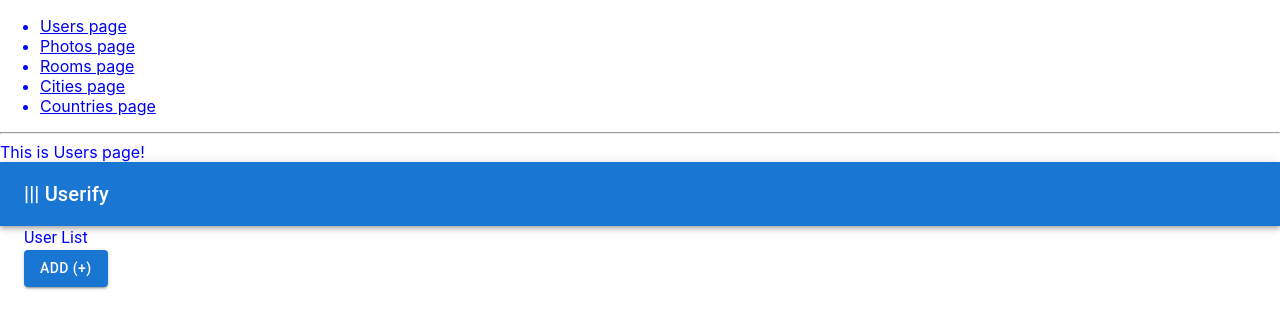
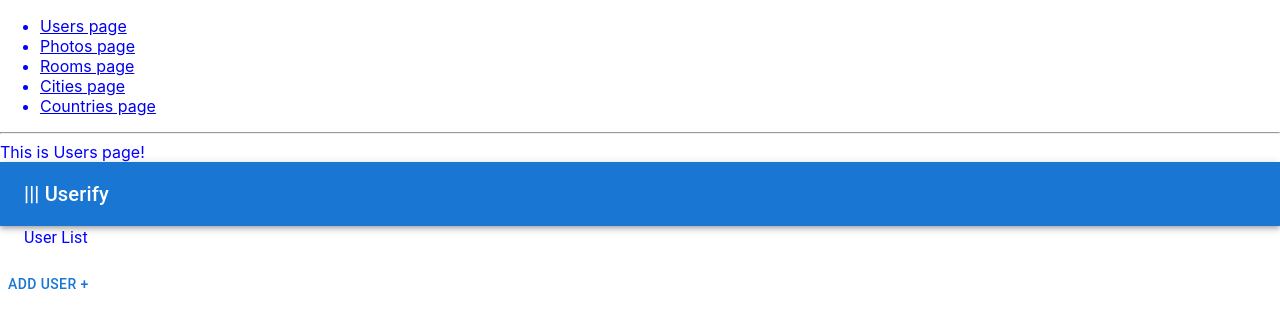
Before and after one commit to pawelwojtanowicz/two-pages-practice, a React (Create React App) app: page /users in a window 1280 px wide. Shown: the top 328 px of the page. Built offline with nearby package versions, Linux system fonts and the light colour scheme.

Commit message:
refactor

```diff
--- a/src/userify-components/AddingSpace.tsx
+++ b/src/userify-components/AddingSpace.tsx
@@ -1,21 +1,27 @@
 // @ts-nocheck
+
 import { Box } from "@mui/system";
 import { Typography } from "@mui/material";
 import { Button } from "@mui/material";
 import UserTextField from "./UserTextField";
 import { useState } from "react";
+import { User } from "./types";
 
 interface Props {
-  setUsers;
+  hideAddUsers: () => void;
+  addUser: (newUser: User) => void;
 }
 
-const AddingSpace: React.FC<Props> = ({ setUsers }) => {
+const AddingSpace: React.FC<Props> = ({ addUser, hideAddUsers }) => {
   const [name, setName] = useState();
   const [lastName, setLastName] = useState();
   const [age, setAge] = useState();
-  const change = () => {
-    setUsers([name, lastName, age]);
+
+  const changeUsers = () => {
+    addUser({ name, age, id: 2 });
+    hideAddUsers();
   };
+
   return (
     <div>
       <Box ml={3} textAlign="left">
@@ -36,7 +42,7 @@ const AddingSpace: React.FC<Props> = ({ setUsers }) => {
           />
           <UserTextField id="age" label="age" onChangeHandler={setAge} />
         </Box>
-        <Button variant="contained" onClick={change}>
+        <Button variant="contained" onClick={changeUsers}>
           {"Submit -->"}
         </Button>
       </Box>
--- a/src/userify-components/UserList.tsx
+++ b/src/userify-components/UserList.tsx
@@ -1,27 +1,24 @@
-// @ts-nocheck
-import { Box } from "@mui/material";
+import { Box, List, ListItem } from "@mui/material";
 import { Typography } from "@mui/material";
-import { Button } from "@mui/material";
+import { User } from "./types";
 
 interface Props {
-  setShow;
-  show;
-  userPropsList;
+  users: User[];
 }
 
-const UserList: React.FC = ({ setShow, show, userPropsList }) => {
-  const onChange = () => {
-    setShow(!show);
-  };
+const UserList: React.FC<Props> = ({ users }) => {
   return (
     <Box ml={3} textAlign="left">
       <Typography>User List</Typography>
 
-      {userPropsList}
-
-      <Button variant="contained" onClick={onChange}>
-        Add (+)
-      </Button>
+      <List>
+        {users.map((user) => (
+          <ListItem key={user.id}>
+            <div>name: {user.name}</div>
+            <div>age: {user.age}</div>
+          </ListItem>
+        ))}
+      </List>
     </Box>
   );
 };
--- a/src/userify-components/Users.tsx
+++ b/src/userify-components/Users.tsx
@@ -3,22 +3,44 @@ import MyAppBar from "./MyAppBar";
 import UserList from "./UserList";
 import AddingSpace from "./AddingSpace";
 import { useState } from "react";
-import { Box } from "@mui/material";
+import { Box, Button } from "@mui/material";
+import { User } from "./types";
 
 const Users = () => {
   const [show, setShow] = useState(false);
-  const [users, setUsers] = useState([]);
-  const userPropsList = users.map((user) => (
-    <Box sx={{ bgcolor: "LightSteelBlue", width: 215, height: 70 }}>
-      <li key="user">{user}</li>
-    </Box>
-  ));
+  const [users, setUsers] = useState<User[]>([]);
+
+  const showAddUsers = () => {
+    setShow(true);
+  };
+
+  const hideAddUsers = () => {
+    setShow(false);
+  };
+
+  const addUser = (newUser: User) => {
+    setUsers((currentUsers) => {
+      console.log(currentUsers);
+
+      return [...currentUsers, newUser];
+    });
+  };
+
   return (
     <div>
       This is Users page!
       <MyAppBar />
-      <UserList setShow={setShow} show={show} userPropsList={userPropsList} />
-      {show ? <AddingSpace setUsers={setUsers} /> : ""}
+      <UserList users={users} />
+      <Button
+        onClick={() => {
+          showAddUsers();
+        }}
+      >
+        Add user +
+      </Button>
+      {show ? (
+        <AddingSpace hideAddUsers={hideAddUsers} addUser={addUser} />
+      ) : null}
     </div>
   );
 };
--- /dev/null
+++ b/src/userify-components/types.ts
@@ -0,0 +1,5 @@
+export interface User {
+  id: number;
+  name: string;
+  age: number;
+}
```
